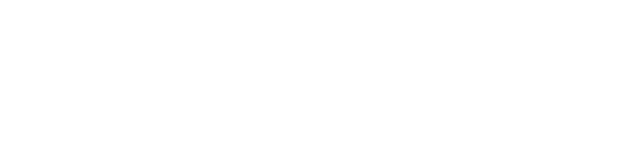
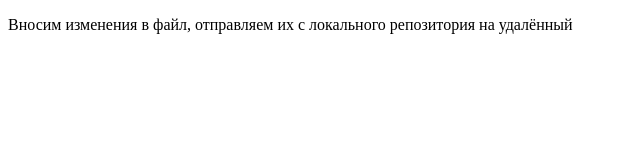
Before and after one commit to Dmitriy-N1000000/netology-test, a plain HTML site: page index.html in a window 1280 px wide. Shown: the whole page, without its empty margins (0-640 px from the left). Drawn offline with Linux system fonts and the light colour scheme.

Commit message:
Change index.html

```diff
--- a/index.html
+++ b/index.html
@@ -7,6 +7,6 @@
 	<title>Document</title>
 </head>
 <body>
-
+	<p>Вносим изменения в файл, отправляем их с локального репозитория на удалённый</p>
 </body>
 </html>
```
